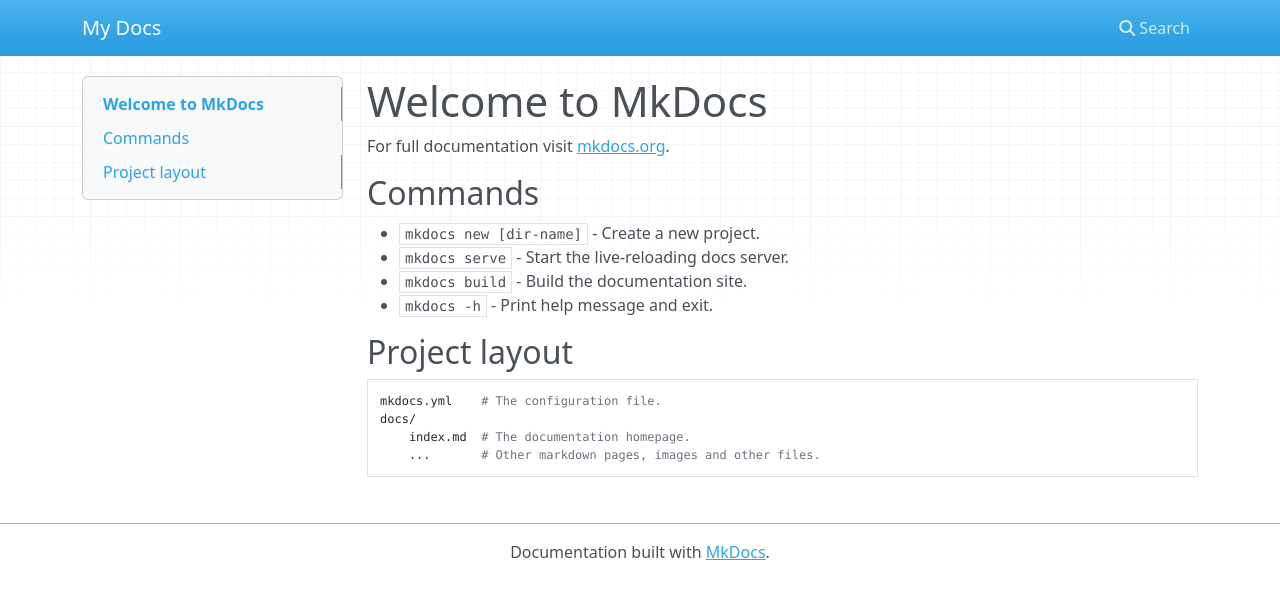
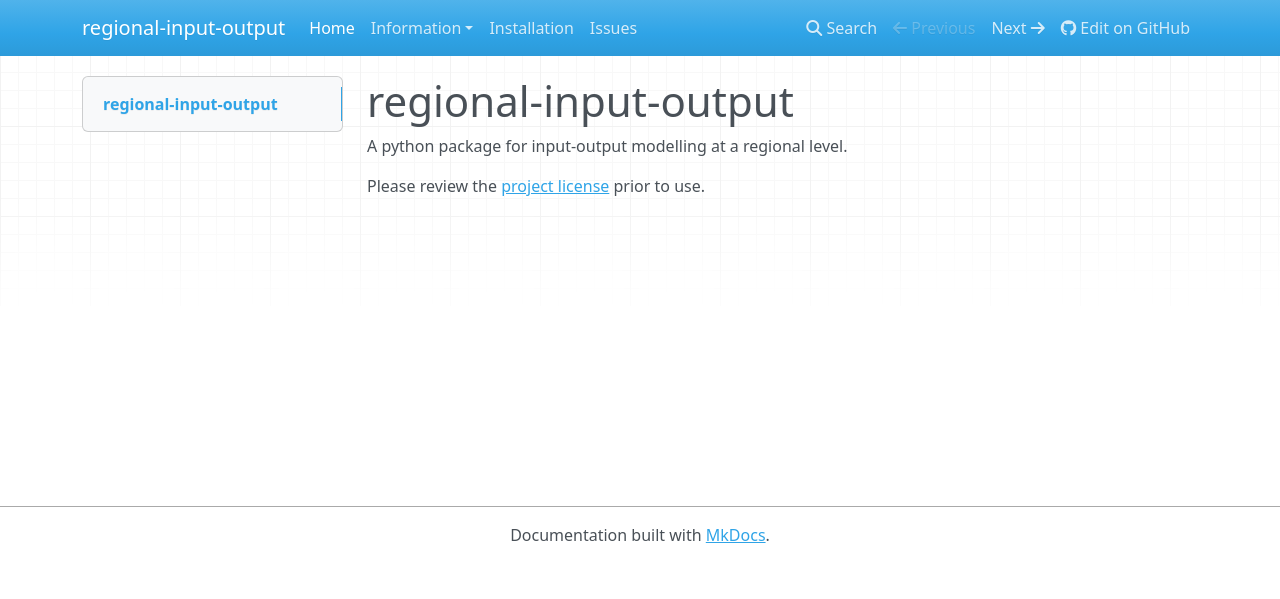
Before and after one commit to griff-rees/estios, an MkDocs documentation site: the page built from docs/index.md, in a window 1280 px wide. Shown: the top 599 px of the page. Built offline with MkDocs 1.6.1, drawn with Linux system fonts in a browser that asks for light colours; nearby versions of some CDN libraries.

Commit message:
Add file structure for documentation

```diff
--- a/docs/index.md
+++ b/docs/index.md
@@ -1,17 +1,5 @@
-# Welcome to MkDocs
+# regional-input-output
 
-For full documentation visit [mkdocs.org](https://www.mkdocs.org).
+A python package for input-output modelling at a regional level.
 
-## Commands
-
-* `mkdocs new [dir-name]` - Create a new project.
-* `mkdocs serve` - Start the live-reloading docs server.
-* `mkdocs build` - Build the documentation site.
-* `mkdocs -h` - Print help message and exit.
-
-## Project layout
-
-    mkdocs.yml    # The configuration file.
-    docs/
-        index.md  # The documentation homepage.
-        ...       # Other markdown pages, images and other files.
+Please review the [project license](license.md) prior to use.
--- a/mkdocs.yml
+++ b/mkdocs.yml
@@ -1 +1,18 @@
-site_name: My Docs
+site_name: regional-input-output
+
+nav:
+    - Home: index.md
+    - 'Information':
+        - 'About': about.md
+        - 'Data': data.md
+        - 'Specification': spec.md
+        - 'License': license.md
+    - Installation: install.md
+    - Issues: https://github.com/griff-rees/regional-input-output/issues
+
+repo_url: https://github.com/griff-rees/regional-input-output/
+
+plugins:
+    - search:
+        min_search_length: 3
+        lang: en
```
Also changed, not shown: docs/about.md (added, +28 -0 lines), docs/data.md (added, +8 -0 lines), docs/install.md (added, +57 -0 lines), docs/license.md (added, +3 -0 lines), docs/spec.md (added, +3 -0 lines).
